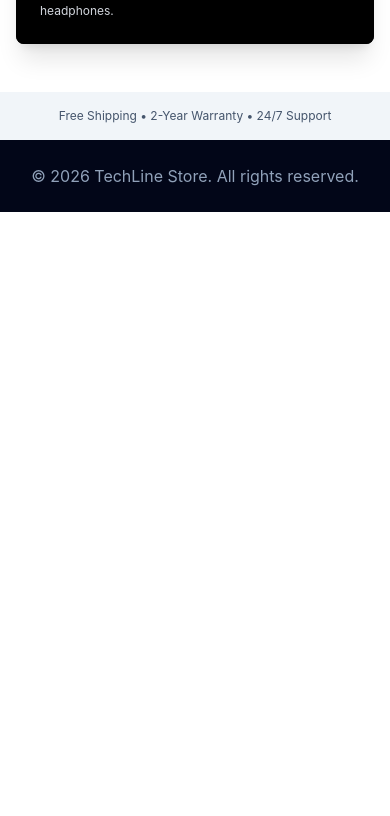
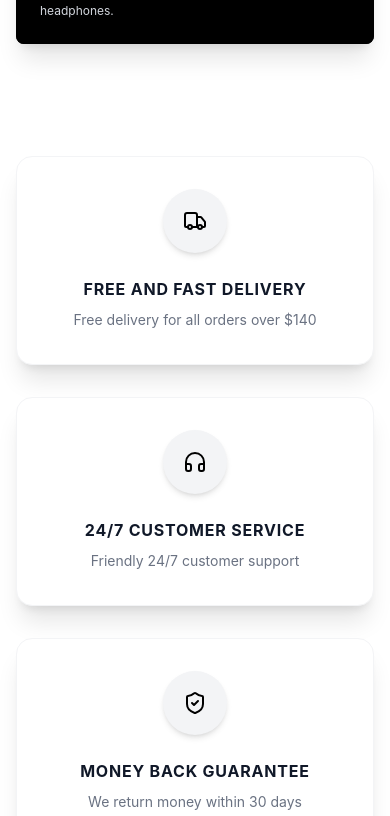
Before and after one commit to shepherd-bit/techline-store, a React (Vite) app: page / in a window 390 px wide. Shown: the part 9008-9824 px from the top of the page. Before the commit the page ends 9220 px from the top, so only its background shows below. Built offline with nearby package versions, Linux system fonts and the light colour scheme.

Commit message:
Update ServiceGuarantees.tsx

```diff
--- a/src/components/home/ServiceGuarantees.tsx
+++ b/src/components/home/ServiceGuarantees.tsx
@@ -1,3 +1,63 @@
+import { motion } from 'framer-motion';
+import { Truck, Headphones, ShieldCheck } from 'lucide-react';
+
 export default function ServiceGuarantees() {
-  return <div className="bg-slate-100 p-4 text-center text-xs text-slate-600">Free Shipping • 2-Year Warranty • 24/7 Support</div>;
+    const guarantees = [
+        {
+            icon: <Truck className="w-6 h-6 text-black group-hover:text-green-700 transition-colors duration-300" />,
+            title: "FREE AND FAST DELIVERY",
+            description: "Free delivery for all orders over $140",
+        },
+        {
+            icon: <Headphones className="w-6 h-6 text-black group-hover:text-green-700 transition-colors duration-300" />,
+            title: "24/7 CUSTOMER SERVICE",
+            description: "Friendly 24/7 customer support",
+        },
+        {
+            icon: <ShieldCheck className="w-6 h-6 text-black group-hover:text-green-700 transition-colors duration-300" />,
+            title: "MONEY BACK GUARANTEE",
+            description: "We return money within 30 days",
+        },
+    ];
+
+    return (
+        <section className="w-full max-w-[1400px] mx-auto px-4 sm:px-6 py-16 font-sans">
+            <div className="grid grid-cols-1 md:grid-cols-3 gap-8">
+                {guarantees.map((item, index) => (
+                    <motion.div
+                        key={index}
+                        initial={{ opacity: 0, y: 20 }}
+                        whileInView={{ opacity: 1, y: 0 }}
+                        viewport={{ once: true }}
+                        transition={{ duration: 0.5, delay: index * 0.15 }}
+                        className="bg-white rounded-2xl p-8 border border-gray-100 shadow-xl hover:shadow-2xl hover:border-gray-200 transition-all duration-300 flex flex-col items-center text-center group cursor-pointer"
+                    >
+                        {/* Icon Container with Spring Hover Effect */}
+                        <motion.div
+                            whileHover={{ scale: 1.15, rotate: 5 }}
+                            transition={{ type: "spring", stiffness: 300, damping: 15 }}
+                            className="w-16 h-16 rounded-full bg-gray-100 group-hover:bg-green-50 flex items-center justify-center shadow-md mb-6"
+                        >
+                            {item.icon}
+                        </motion.div>
+
+                        {/* Title & Description with smooth upward slide */}
+                        <motion.div
+                            initial={{ y: 0 }}
+                            whileHover={{ y: -3 }}
+                            transition={{ duration: 0.2 }}
+                            className="space-y-2"
+                        >
+                            <h3 className="font-bold text-gray-900 text-base tracking-wider">
+                                {item.title}
+                            </h3>
+                            <p className="text-gray-500 group-hover:text-gray-700 text-sm leading-relaxed transition-colors duration-300">
+                                {item.description}
+                            </p>
+                        </motion.div>
+                    </motion.div>
+                ))}
+            </div>
+        </section>
+    );
 }
```
